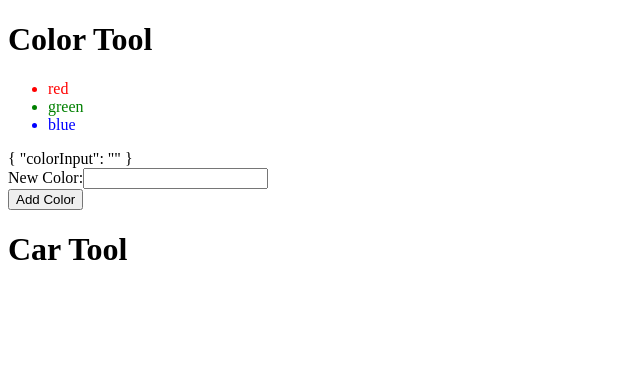
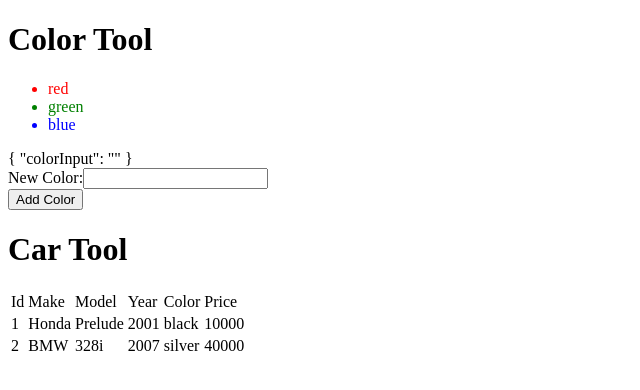
Before and after one commit to bobmugura/Angular6-Exercise, an Angular app: page / in a window 1280 px wide. Shown: the top 390 px of the page, without its empty margins (0-640 px from the left). Built offline with nearby package versions, Linux system fonts and the light colour scheme.

Commit message:
added Car model and displaying Car objs

```diff
--- a/src/app/car-tool/components/car-tool/car-tool.component.html
+++ b/src/app/car-tool/components/car-tool/car-tool.component.html
@@ -1,3 +1,26 @@
 <header>
   <h1>{{headerText}}</h1>
 </header>
+
+<table>
+  <thead>
+    <tr>
+      <td>Id</td>
+      <td>Make</td>
+      <td>Model</td>
+      <td>Year</td>
+      <td>Color</td>
+      <td>Price</td>
+    </tr>
+  </thead>
+  <tbody>
+    <tr class="car-table-row" *ngFor="let car of cars">
+      <td>{{car.id}}</td>
+      <td>{{car.make}}</td>
+      <td>{{car.model}}</td>
+      <td>{{car.year}}</td>
+      <td>{{car.color}}</td>
+      <td>{{car.price}}</td>
+    </tr>
+  </tbody>
+</table>
--- a/src/app/car-tool/components/car-tool/car-tool.component.ts
+++ b/src/app/car-tool/components/car-tool/car-tool.component.ts
@@ -1,4 +1,5 @@
 import { Component, OnInit } from '@angular/core';
+import { Car } from '../../models/car';
 
 @Component({
   selector: 'car-tool',
@@ -8,6 +9,10 @@ import { Component, OnInit } from '@angular/core';
 export class CarToolComponent implements OnInit {
 
   public headerText = 'Car Tool';
+  public cars: Car[] = [
+    { id: 1, make: 'Honda', model: 'Prelude', year: 2001, color: 'black', price: 10000 },
+    { id: 2, make: 'BMW', model: '328i', year: 2007, color: 'silver', price: 40000 },
+  ]
 
   constructor() { }
 
--- /dev/null
+++ b/src/app/car-tool/models/car.ts
@@ -0,0 +1,8 @@
+export interface Car {
+  id?: number;
+  make: string;
+  model: string;
+  year: number;
+  color: string;
+  price: number;
+}
```
